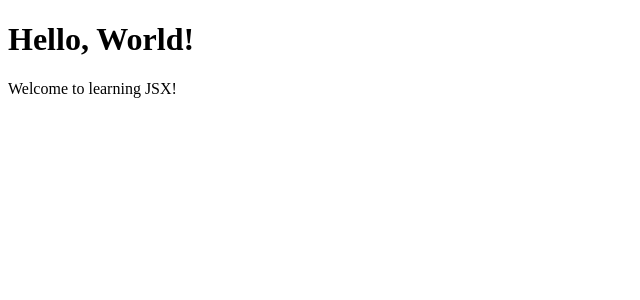
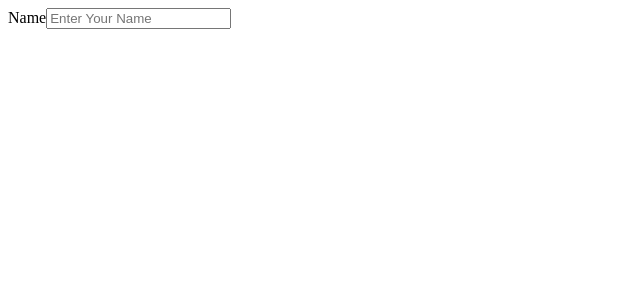
Before and after one commit to Sameemadhu16/React_projects, a React (Vite) app in the folder react-demos/: page / in a window 1280 px wide. Shown: the top 300 px of the page, without its empty margins (0-640 px from the left). Built offline with nearby package versions, Linux system fonts and the light colour scheme.

Commit message:
Remove WelcomeMessage component from App and adjust structure

```diff
--- a/react-demos/src/App.jsx
+++ b/react-demos/src/App.jsx
@@ -13,7 +13,14 @@
     {/* <Header/>
     <Main/>
     <Footer/> */}
-    <WelcomeMessage/>
+    {/* <WelcomeMessage/> */}
+
+    <section id="section">
+      <form >
+        <label htmlFor="name">Name</label>
+        <input type="text" placeholder="Enter Your Name"/>
+      </form>
+    </section>
   </div>
   );
 }
```
Also changed, not shown: react-demos/src/components/WelcomeMessage.jsx (line endings or trailing spaces).
